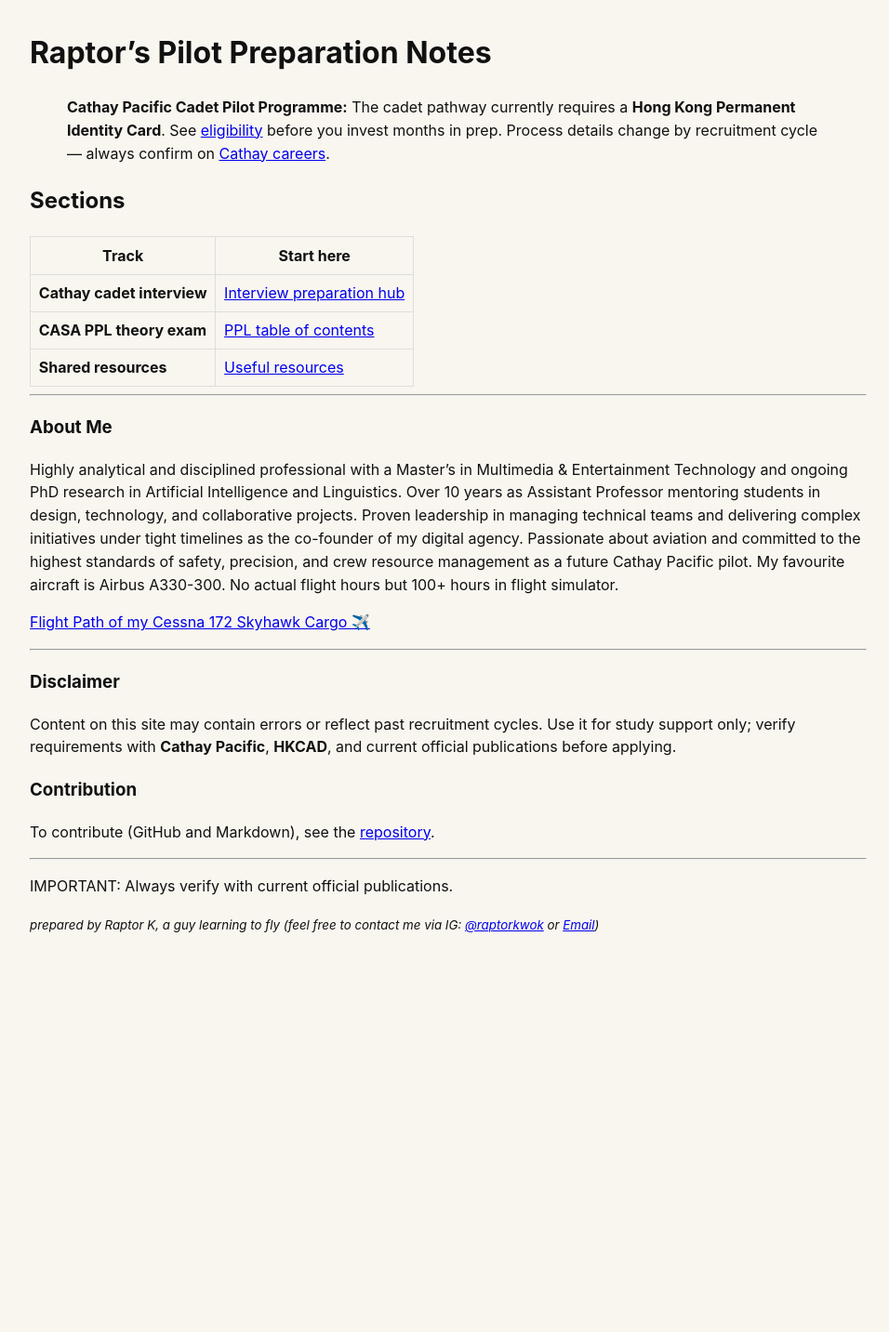
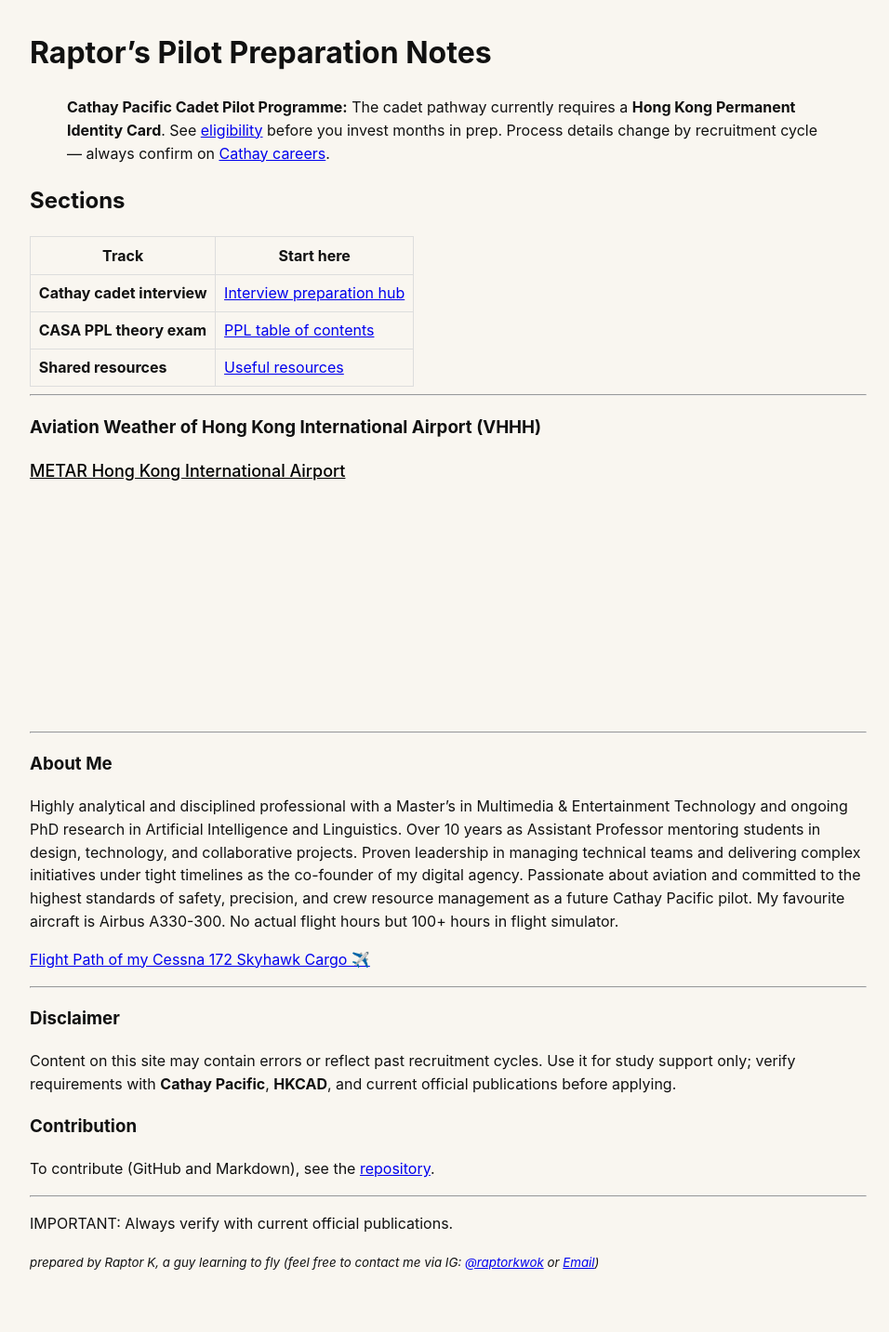
Before and after one commit to shivanraptor/pilot-ppl-notes, a Jekyll site: the page built from index.md, in a window 1280 px wide. Shown: the whole page at 93% size, without its empty margins (158-1114 px from the left). Built offline with Jekyll 4.4.1, drawn with Linux system fonts in a browser that asks for light colours; a script that is not in the unit is left out; before the commit the page ends 1071 px from its top, so only the background shows below that.

Commit message:
Added METAR report on 2 pages

```diff
--- a/index.md
+++ b/index.md
@@ -16,6 +16,13 @@
 
 ---
 
+### Aviation Weather of Hong Kong International Airport (VHHH)
+
+<a href="https://metar-taf.com/metar/VHHH" id="metartaf-9J2hTqF9" style="font-size:18px; font-weight:500; color:#000; width:500px; height:278px; display:block">METAR Hong Kong International Airport</a>
+<script async defer crossorigin="anonymous" src="https://metar-taf.com/embed-js/VHHH?bg_color=F9F6F0&layout=landscape&qnh=hPa&rh=rh&target=9J2hTqF9"></script>
+
+---
+
 ### About Me
 
 Highly analytical and disciplined professional with a Master’s in Multimedia & Entertainment Technology and ongoing PhD research in Artificial Intelligence and Linguistics. Over 10 years as Assistant Professor mentoring students in design, technology, and collaborative projects. Proven leadership in managing technical teams and delivering complex initiatives under tight timelines as the co-founder of my digital agency. Passionate about aviation and committed to the highest standards of safety, precision, and crew resource management as a future Cathay Pacific pilot. My favourite aircraft is Airbus A330-300. No actual flight hours but 100+ hours in flight simulator.
```
Also changed, not shown: casa_ppl_exam/ch5_meteorology.md (+5 -0 lines).
